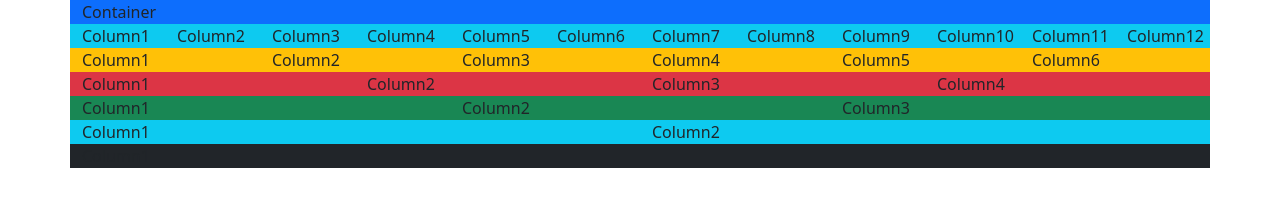
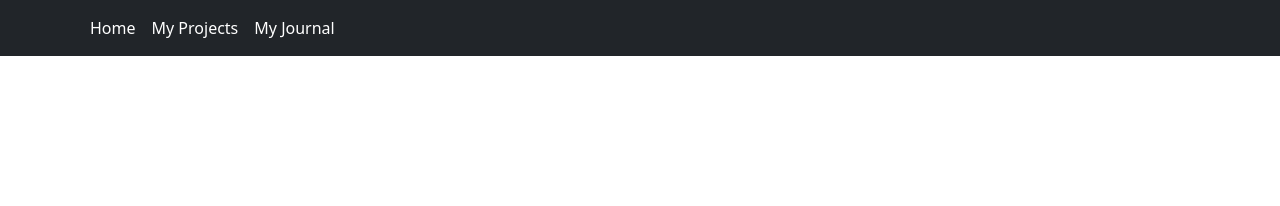
Before and after one commit to damar-sk/myfirstbootstrapsite, a plain HTML site: page index.html in a window 1280 px wide. Drawn offline with nearby package versions, Linux system fonts and the light colour scheme.

Commit message:
Added Project Header

```diff
--- a/index.html
+++ b/index.html
@@ -9,49 +9,19 @@
     <link href="style.css" rel="stylesheet" type="text/css" />
   </head>
   <body>
-    <div class="container bg-primary">Container
-        <div class="row bg-secondary">
-            <div class="col-md-1 bg-info">Column1</div>
-      <div class="col-md-1 bg-info">Column2</div>
-      <div class="col-md-1 bg-info">Column3</div>
-      <div class="col-md-1 bg-info">Column4</div>
-      <div class="col-md-1 bg-info">Column5</div>
-      <div class="col-md-1 bg-info">Column6</div>
-      <div class="col-md-1 bg-info">Column7</div>
-      <div class="col-md-1 bg-info">Column8</div>
-      <div class="col-md-1 bg-info">Column9</div>
-      <div class="col-md-1 bg-info">Column10</div>
-      <div class="col-md-1 bg-info">Column11</div>
-      <div class="col-md-1 bg-info">Column12</div>
+    <header class="p-2 bg-dark text-white">
+      <div class="container">
+        <div class="d-flex flex-wrap align-items-center justify-content-center justify-content-lg-start">
+          <ul class="nav col-12 col-lg-auto me-lg-auto mb-2 justify-content-center mb-md-0">
+            <li><a id="mainbutton" onclick="showMainPage()" class="nav-link px-2 text-white">Home</a></li>
+            <li><a id="projectbutton" onclick="showProjectPage()"class="nav-link px-2 text-white">My Projects</a></li>
+            <li><a id="journalbutton" onclick="showJournalPage()" class="nav-link px-2 text-white">My Journal</a></li>
+          </ul>
         </div>
-    <div class="row bg-secondary">
-      <div class="col-md-2 bg-warning">Column1</div>
-      <div class="col-md-2 bg-warning">Column2</div>
-      <div class="col-md-2 bg-warning">Column3</div>
-      <div class="col-md-2 bg-warning">Column4</div>
-      <div class="col-md-2 bg-warning">Column5</div>
-      <div class="col-md-2 bg-warning">Column6</div>
-    </div>
-    <div class="row bg-secondary">
-      <div class="col-md-3 bg-danger">Column1</div>
-      <div class="col-md-3 bg-danger">Column2</div>
-      <div class="col-md-3 bg-danger">Column3</div>
-      <div class="col-md-3 bg-danger">Column4</div>
-    </div>
-    <div class="row bg-secondary">
-      <div class="col-md-4 bg-success">Column1</div>
-      <div class="col-md-4 bg-success">Column2</div>
-      <div class="col-md-4 bg-success">Column3</div>
-    </div>
-    <div class="row bg-secondary">
-      <div class="col-md-6 bg-info">Column1</div>
-      <div class="col-md-6 bg-info">Column2</div>
-    </div>
-    <div class="row bg-secondary">
-      <div class="col-md-12 bg-dark">Column1</div>
-    </div>
-    </div>
-</main>
+      </div>
+    </header>
+
+
     <script src="script.js"></script>
   </body>
 </html>
```
